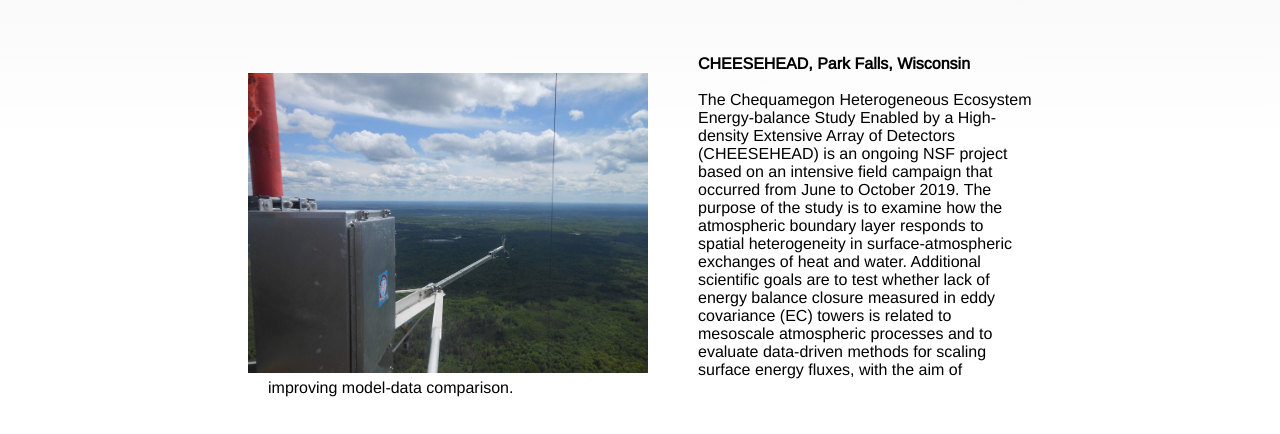
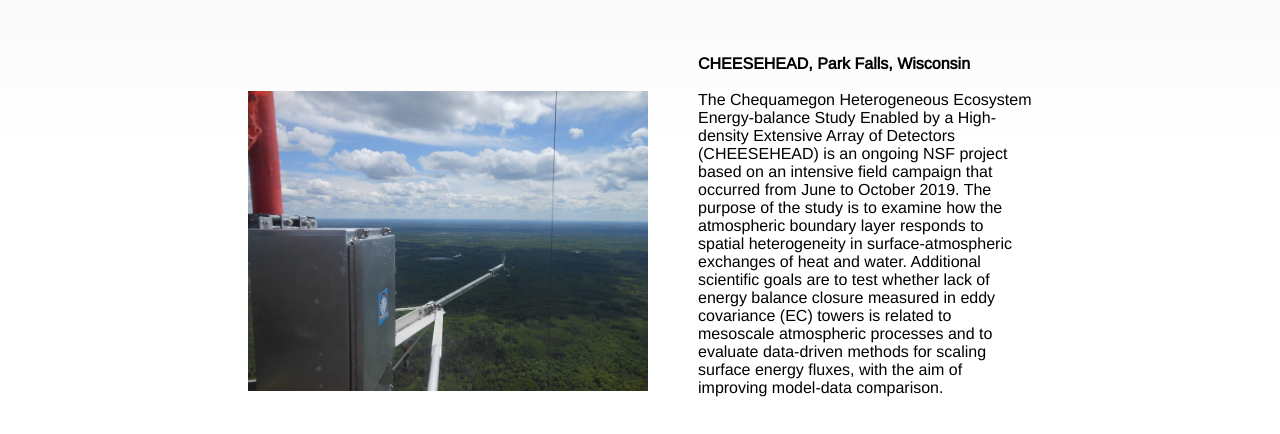
Before and after one commit to bbutterworth/bbutterworth.github.io, a plain HTML site: page research.html in a window 1280 px wide. Shown: the part 263-697 px from the top of the page. Drawn offline with nearby package versions, Linux system fonts and the light colour scheme; grey boxes are pictures that could not be loaded.

Commit message:
Update research.html

```diff
--- a/research.html
+++ b/research.html
@@ -80,7 +80,7 @@
 
 <!-- SAROMA -->
 <div class="lr-container">
-    <div class="l-pic"><br><br><img src="pictures/CHEESEHEAD_396.jpg" width=400px /></div>
+    <div class="l-pic"><br><br><br><img src="pictures/CHEESEHEAD_396.jpg" width=400px /></div>
     <div class="l-content">
 	    <BR> <B>CHEESEHEAD, Park Falls, Wisconsin</B>
 	    <BR><BR>
```
